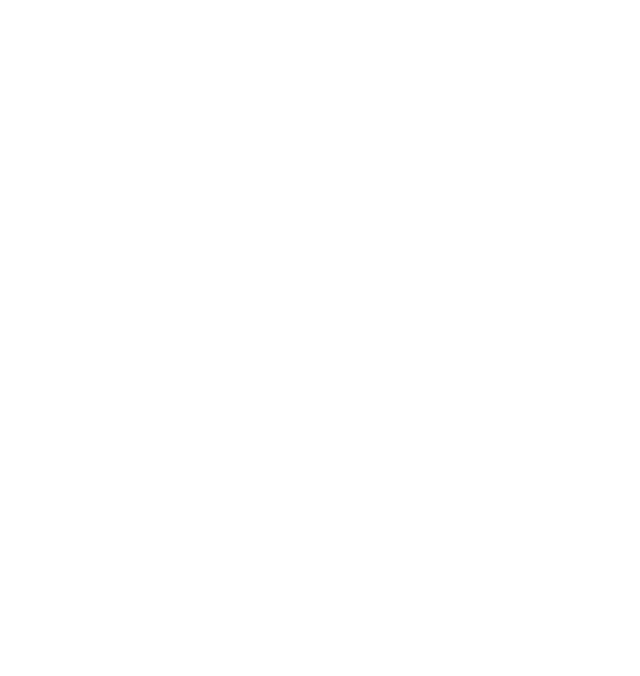
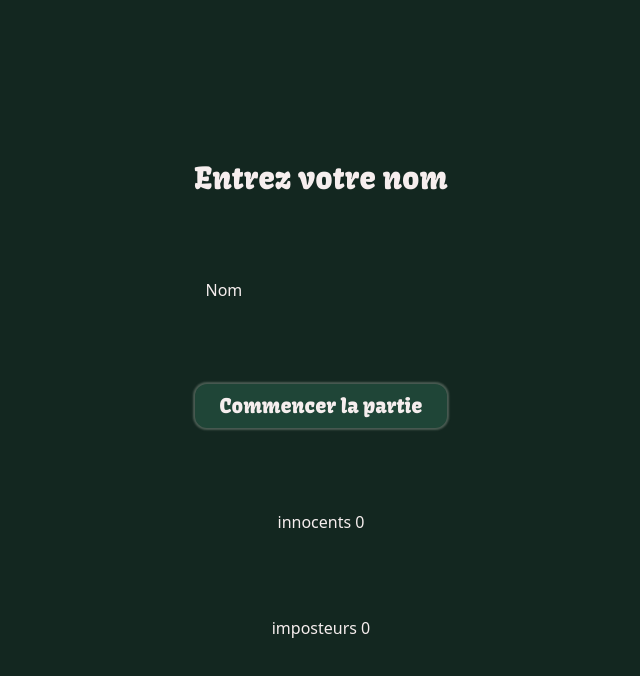
Before and after one commit to juless54/LookAlikes, a Vue app: page /imagesGame in a window 1280 px wide. Both pictures are taken after a click on the button "Commencer". Shown: the top 676 px of the page, without its empty margins (319-959 px from the left). Built offline with nearby package versions, Linux system fonts and the light colour scheme.

Commit message:
✨ display player names view when switching to related game phase

```diff
--- a/src/views/ImagesGame.vue
+++ b/src/views/ImagesGame.vue
@@ -1,5 +1,6 @@
 <script setup>
 import PlayerCountView from './PlayerCountView.vue'
+import PlayerNamesView from '@/views/PlayerNamesView.vue'
 import { useGameStateStore } from '@/stores/gamestate'
 import { storeToRefs } from 'pinia'
 
@@ -10,5 +11,6 @@
 <template>
   <main>
     <PlayerCountView v-show="gameState === 'PlayerCount'" />
+    <PlayerNamesView v-show="gameState === 'PlayerNames'" />
   </main>
 </template>
```
